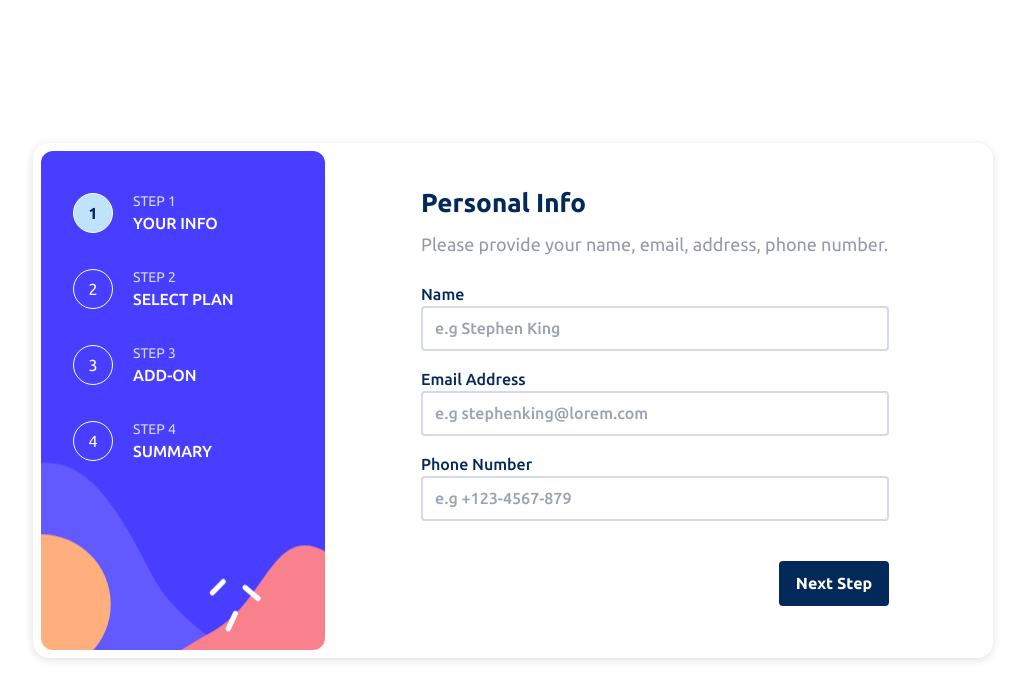
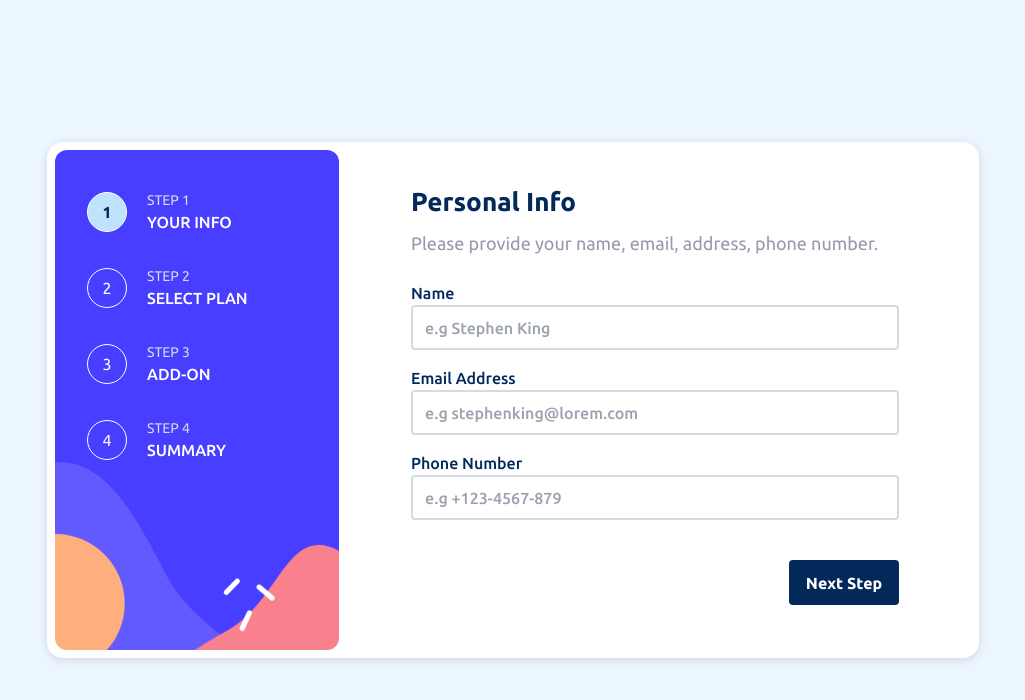
Before and after one commit to FesoQue/Advance-Multi-Step-Form, a Next.js app: page / in a window 1280 px wide. Shown: the top 700 px of the page, without its empty margins (127-1152 px from the left). Built offline with nearby package versions, Linux system fonts and the light colour scheme.

Commit message:
feat: complete responsiveness

```diff
--- a/components/Nav.tsx
+++ b/components/Nav.tsx
@@ -1,6 +1,4 @@
 "use client";
-import { FC, ReactElement } from "react";
-import { useMultistepForm } from "../hooks/useMultistepForm";
 
 type NavTypes = {
   currentStepIndex: number;
--- a/components/Success.tsx
+++ b/components/Success.tsx
@@ -4,7 +4,7 @@ import Image from "next/image";
 
 const Success = () => {
   return (
-    <section className="flex flex-col items-center text-center">
+    <section className="flex flex-col items-center text-center md:mx-auto md:h-full md:max-w-[450px] md:justify-center">
       <Image
         src={"/assets/images/icon-thank-you.svg"}
         alt="success"
--- a/src/app/globals.css
+++ b/src/app/globals.css
@@ -1,23 +1,3 @@
-/* :root {
-  --max-width: 1100px;
-  --border-radius: 12px;
-  --font-mono: ui-monospace, Menlo, Monaco, 'Cascadia Mono', 'Segoe UI Mono',
-    'Roboto Mono', 'Oxygen Mono', 'Ubuntu Monospace', 'Source Code Pro',
-    'Fira Mono', 'Droid Sans Mono', 'Courier New', monospace;
-
-  --foreground-rgb: 0, 0, 0;
-  --background-start-rgb: 214, 219, 220;
-  --background-end-rgb: 255, 255, 255;
-
-  --primary-glow: conic-gradient(
-    from 180deg at 50% 50%,
-    #16abff33 0deg,
-    #0885ff33 55deg,
-    #54d6ff33 120deg,
-    #0071ff33 160deg,
-    transparent 360deg
-  ); */
-
 @tailwind base;
 @tailwind components;
 @tailwind utilities;
@@ -36,7 +16,7 @@ body {
   -webkit-tap-highlight-color: transparent;
 }
 .active {
-  background: hsl(206, 94%, 87%);
+  background: rgb(191, 226, 253);
   color: hsl(213, 96%, 18%);
   font-weight: 600;
 }
--- a/src/app/page.tsx
+++ b/src/app/page.tsx
@@ -25,20 +25,20 @@ export default function Home() {
   };
 
   return (
-    <main className="h-screen md:grid md:place-items-center">
+    <main className="h-screen md:grid md:place-items-center md:bg-lighter-blue">
       <div
-        className="min-h-screen w-full overflow-hidden bg-magnolia md:mx-auto md:flex md:h-auto md:min-h-[515px] md:w-auto md:max-w-[1024px] md:rounded-2xl md:bg-white md:p-2"
+        className="min-h-screen w-full overflow-hidden bg-magnolia md:mx-auto md:flex md:h-auto md:min-h-[515px] md:w-[768px] md:max-w-[1024px] md:rounded-2xl md:bg-white md:p-2 lg:w-auto"
         style={{ boxShadow: "rgba(99, 99, 99, 0.2) 0px 2px 8px 0px" }}
       >
         <Nav currentStepIndex={currentStepIndex} gotoForm={gotoForm} />
         <div className="-mt-[85px] px-4 pb-10 md:-mt-[0px] md:pb-0">
-          <section className="rounded-xl bg-white px-6 py-8">
+          <section className="rounded-xl bg-white px-6 py-8 md:h-[500px] md:px-6 lg:min-w-[600px] lg:px-14">
             {isSuccess ? (
               <Success />
             ) : (
               <form
                 onSubmit={handleFormData}
-                className="md:px-6 lg:min-w-[580px] lg:px-14"
+                // className="md:px-6 lg:min-w-[550px] lg:px-14"
               >
                 <div>
                   {currentStepIndex === 0 && <PersonalInfo />}
--- a/tailwind.config.js
+++ b/tailwind.config.js
@@ -22,6 +22,7 @@ module.exports = {
         "purplish-blue": "hsl(243, 100%, 62%)",
         "pastel-blue": "hsl(228, 100%, 84%)",
         "light-blue": "hsl(206, 94%, 87%)",
+        "lighter-blue": "rgba(191, 226, 253, .3)",
         "strawberry-red": "hsl(354, 84%, 57%)",
         "cool-gray": "hsl(231, 11%, 63%)",
         "light-gray": "hsl(229, 24%, 87%)",
```
